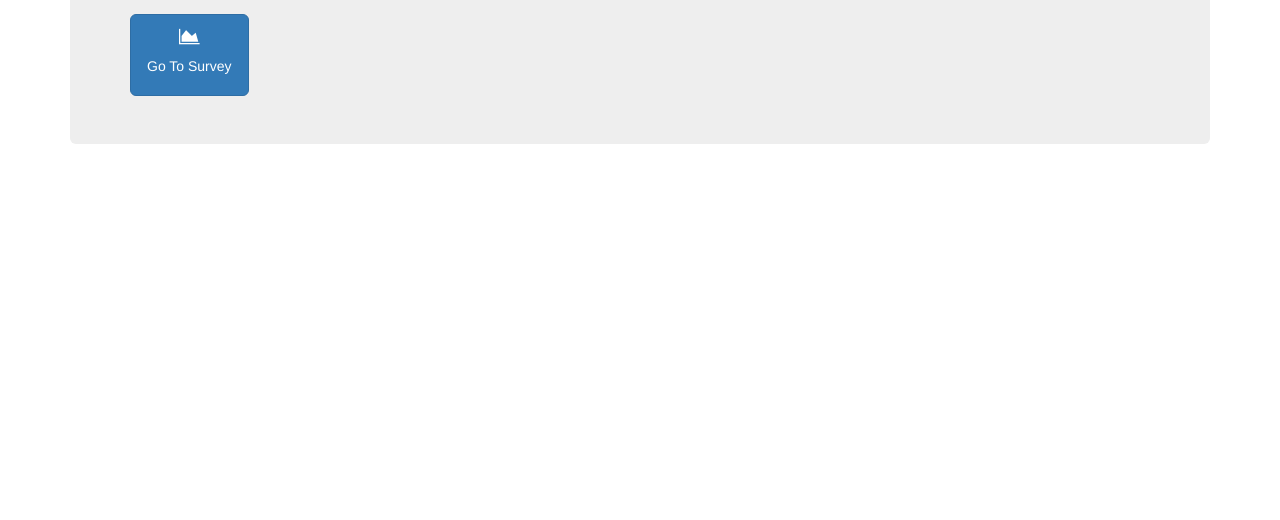
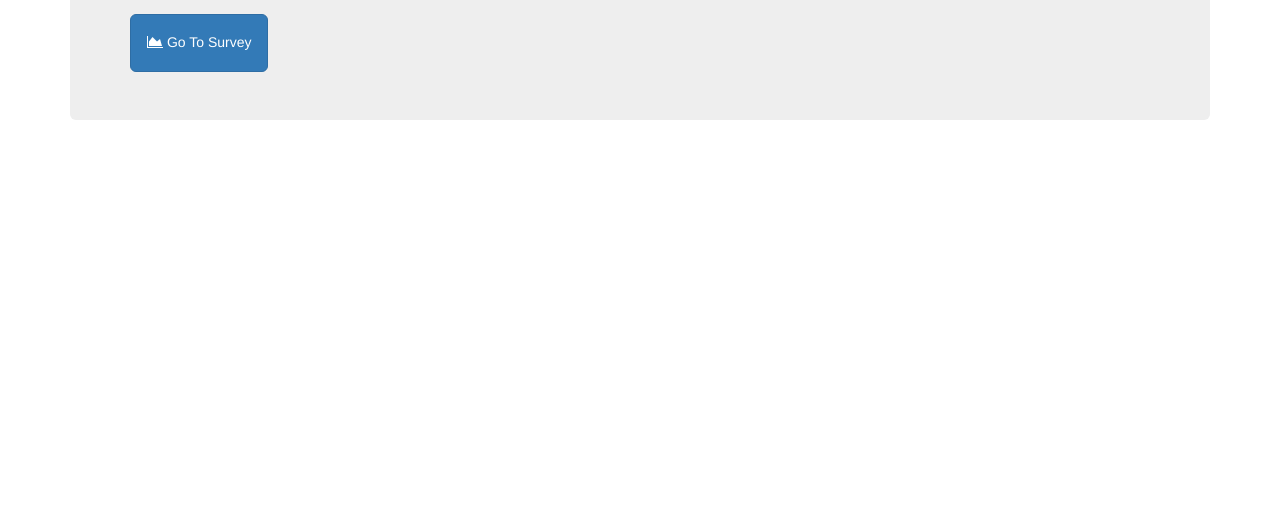
Before and after one commit to PocketThi3f/friend-finder, a plain HTML site: page friend.html in a window 1280 px wide. Shown: the part 280-800 px from the top of the page. Drawn offline with nearby package versions, Linux system fonts and the light colour scheme.

Commit message:
frontpageskeleton done

```diff
--- a/friend.html
+++ b/friend.html
@@ -16,8 +16,10 @@
 			<div>
 			<br/>
 				<button type="button" class="btn btn-lg btn-primary">
-					<i class="fa fa-area-chart" aria-hidden="true"></i>
-						<h5>Go To Survey</h5>
+					<h5>
+						<i class="fa fa-area-chart" aria-hidden="true"></i>
+						Go To Survey
+					</h5>
 				</button>
 			</div>
 		</div>
```
